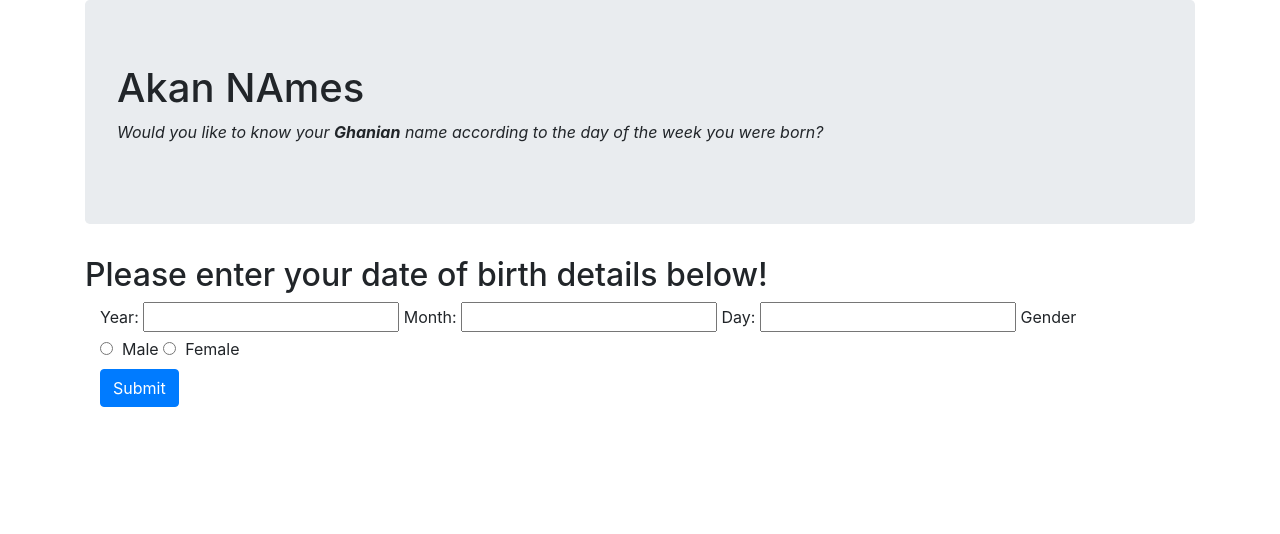
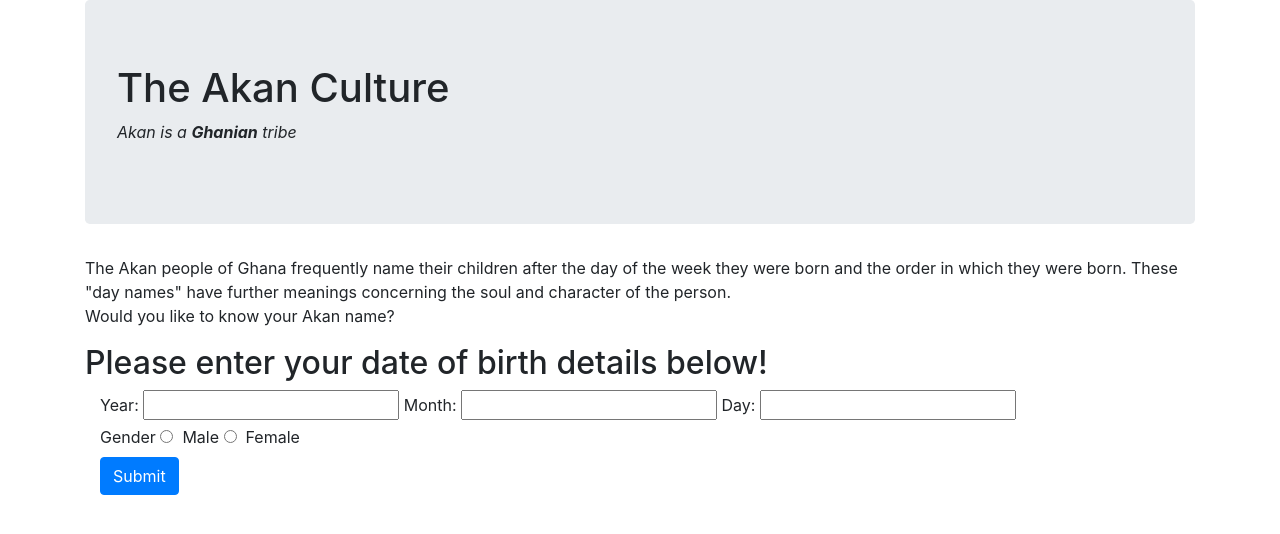
Before and after one commit to JosephNdegwa/akan-name, a plain HTML site: page index.html in a window 1280 px wide. Drawn offline with Linux system fonts and the light colour scheme.

Commit message:
remove typo

```diff
--- a/index.html
+++ b/index.html
@@ -9,11 +9,15 @@
 <body>
   <div class="container">
     <div class="jumbotron">
-  <h1 class="display-7">Akan NAmes</h1>
-  <p><i>Would you like to know your <b>Ghanian</b> name according to the day of the week you were born?</i></p>
+  <h1 class="display-7">The Akan Culture</h1>
+  <p><i>Akan is a <b>Ghanian</b> tribe</i></p>
 </div>
+    <p>The Akan people of Ghana frequently name their children after the day of the week they were born and the order in which they were born.
+        These "day names" have further meanings concerning the soul and character of the person.
+         <br>Would you like to know your Akan name?</p>
     </div>
-      <div class="container">
+
+       <div class="container">
         <h2>Please enter your date of birth details below!</h2>
         <form name="myForm" class="form" onsubmit="validate();">
           <div class="container">
@@ -22,8 +26,8 @@
             <label for="month">Month:</label>
             <input type="number" id="month" name="month">
             <label for="date">Day:</label>
-            <input type="number"  id="date"  name="date">
-            <label for="month">Gender</label><br>
+            <input type="number"  id="date"  name="date"><br>
+            <label for="month">Gender</label>
                 <input type="radio" name="gender" id="male">&nbsp; Male
             </label>
               <label>
```
